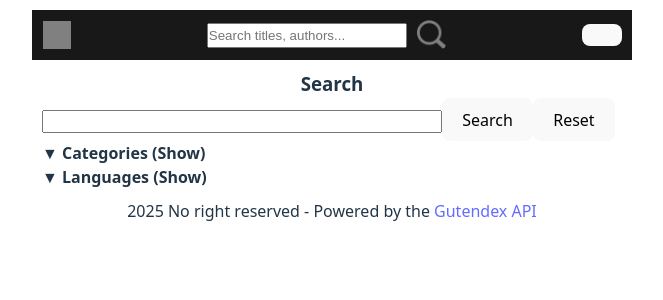
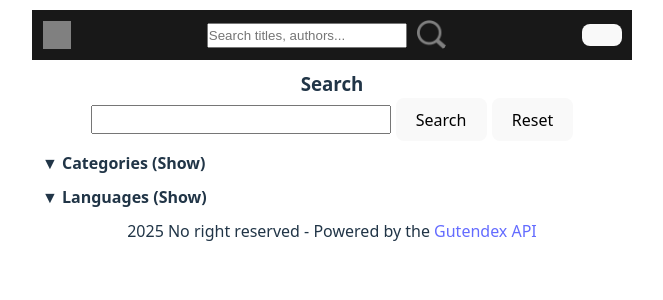
Before and after one commit to joerundh/book-keeper, a React (Vite) app: page /search in a window 1280 px wide. Shown: the top 300 px of the page, without its empty margins (308-971 px from the left). Built offline with nearby package versions, Linux system fonts and the light colour scheme; grey boxes are pictures that could not be loaded.

Commit message:
search form works, just need to adjust params to api

```diff
--- /dev/null
+++ b/src/assets/SearchForm.module.css
@@ -0,0 +1,15 @@
+.searchForm {
+    display: flex;
+    flex-direction: column;
+    align-items: center;
+    gap: 10px;
+}
+
+.textInputLine {
+    width: fit-content;
+    display: flex;
+    flex-direction: row;
+    justify-content: center;
+    align-items: center;
+    gap: 5px;
+}
--- a/src/components/Collapsible.jsx
+++ b/src/components/Collapsible.jsx
@@ -8,7 +8,7 @@ export default function Collapsible({ header, view, children }) {
     }
 
     return (
-        <div>
+        <div style={{ width: "100%" }}>
             <p onClick={toggleViewing} style={{ cursor: "pointer" }}>{viewing ? "\u25B2" : "\u25BC"} <b>{header} ({viewing ? "Hide" : "Show"})</b></p>
             { viewing ? (
                 <div>{children}</div>
--- a/src/components/SearchForm.jsx
+++ b/src/components/SearchForm.jsx
@@ -2,6 +2,11 @@ import { useContext, useEffect, useState } from "react";
 import SelectionInput from "./SelectionInput";
 import { BookContext } from "../App";
 import Collapsible from "./Collapsible";
+import styles from "../assets/SearchForm.module.css";
+
+const filterSelection = obj => {
+    return Object.entries(obj).filter(([key, value]) => value ).map(([key, value]) => key);
+}
 
 export default function SearchForm() {
     /*
@@ -20,54 +25,60 @@ export default function SearchForm() {
     categories.forEach(category => {
         initialCategorySelection[category] = false;
     });
-    const [ selectedCategories, setSelectedCategories ] = useState(initialCategorySelection);
-    const [ showCategories, setShowCategories ] = useState(false);
+    const [ categorySelection, setCategorySelection ] = useState(initialCategorySelection);
 
     const initialLanguageSelection = {}
     languages.forEach(language => {
         initialLanguageSelection[language.key] = false;
     })
-    const [ selectedLanguages, setSelectedLanguages ] = useState(initialLanguageSelection);
-    const [ showLanguages, setShowLanguages ] = useState(false);
+    const [ languageSelection, setLanguageSelection ] = useState(initialLanguageSelection);
 
     /*
     Button click event handlers
     */
 
-    const submitSearchForm = () => {
-        if (search || selectedCategories.length || selectedLanguages.length) {
+    const handleSubmit = e => {
+        e.preventDefault();
+        const selectedCategories = filterSelection(categorySelection);
+        const selectedLanguages = filterSelection(languageSelection);
+        if (query || selectedCategories.length || selectedLanguages.length) {
+            const formData = new FormData();
+            if (query) {
+                formData.append("q", query);
+            }
+            if (selectedCategories.length) {
+                formData.append("categories", selectedCategories);
+            }
+            if (selectedLanguages.length) {
+                formData.append("languages", selectedLanguages);
+            }
+
 
         }
     }
 
     const resetSearchForm = () => {
         setQuery("");
-        setSelectedCategories([])
-        setSelectedLanguages([]);
-    }
-
-    const searchFormCSS = {
-        display: "flex",
-        flexDirection: "column",
-        gap: 10
+        setCategorySelection([])
+        setLanguageSelection([]);
     }
 
     return (
         <>
             <h3>Search</h3>
-            <div style={{searchFormCSS}}>
-                <div>
-                    <input type="text" name="q" value={query} onChange={e => setQuery(e.target.value)} style={{ width: 400, padding: 2}} />
-                    <button onClick={e => { e.preventDefault(); submitSearch(); }}>Search</button>
-                    <button onClick={e => { e.preventDefault(); resetSearch(); }}>Reset</button>
+            <form onSubmit={e => handleSubmit(e)} className={styles.searchForm}>
+                <div className={styles.textInputLine}>
+                    <input type="text" name="q" value={query} onChange={e => setQuery(e.target.value)} style={{ width: 300, padding: 5}} />
+                    <button>Search</button>
+                    <button onClick={e => { e.preventDefault(); resetSearchForm(); }}>Reset</button>
                 </div>
                 <Collapsible header="Categories" view={false}>
-                    <SelectionInput options={categories} selection={selectedCategories} selectionSetter={setSelectedCategories} />
+                    <SelectionInput options={categories} selection={categorySelection} selectionSetter={setCategorySelection} />
                 </Collapsible>
                 <Collapsible header="Languages" view={false}>
-                    <SelectionInput options={languages} selection={selectedLanguages} selectionSetter={setSelectedLanguages} />
+                    <SelectionInput options={languages} selection={languageSelection} selectionSetter={setLanguageSelection} />
                 </Collapsible>
-            </div>
+            </form>
         </>
     )
 }
```
